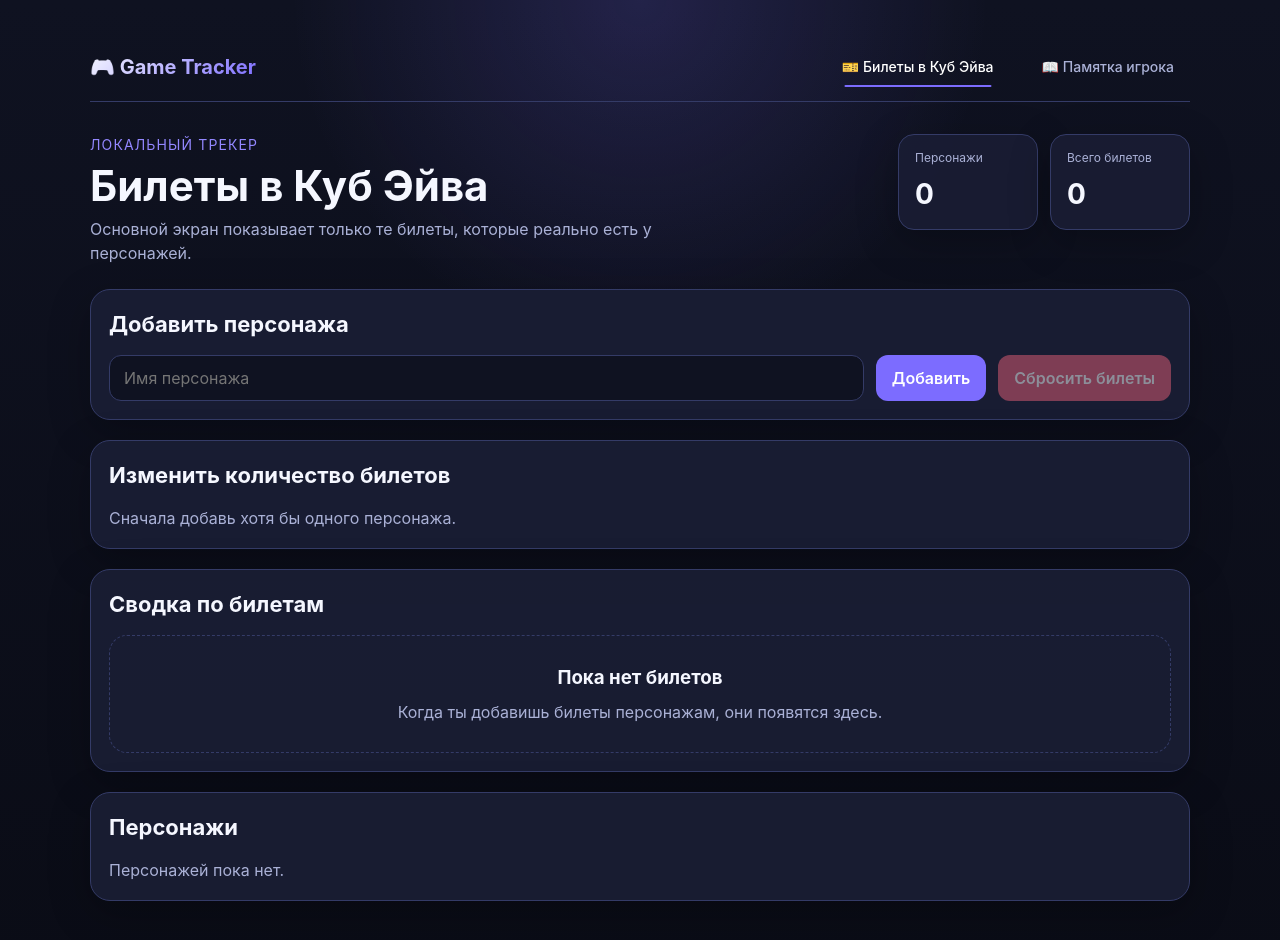
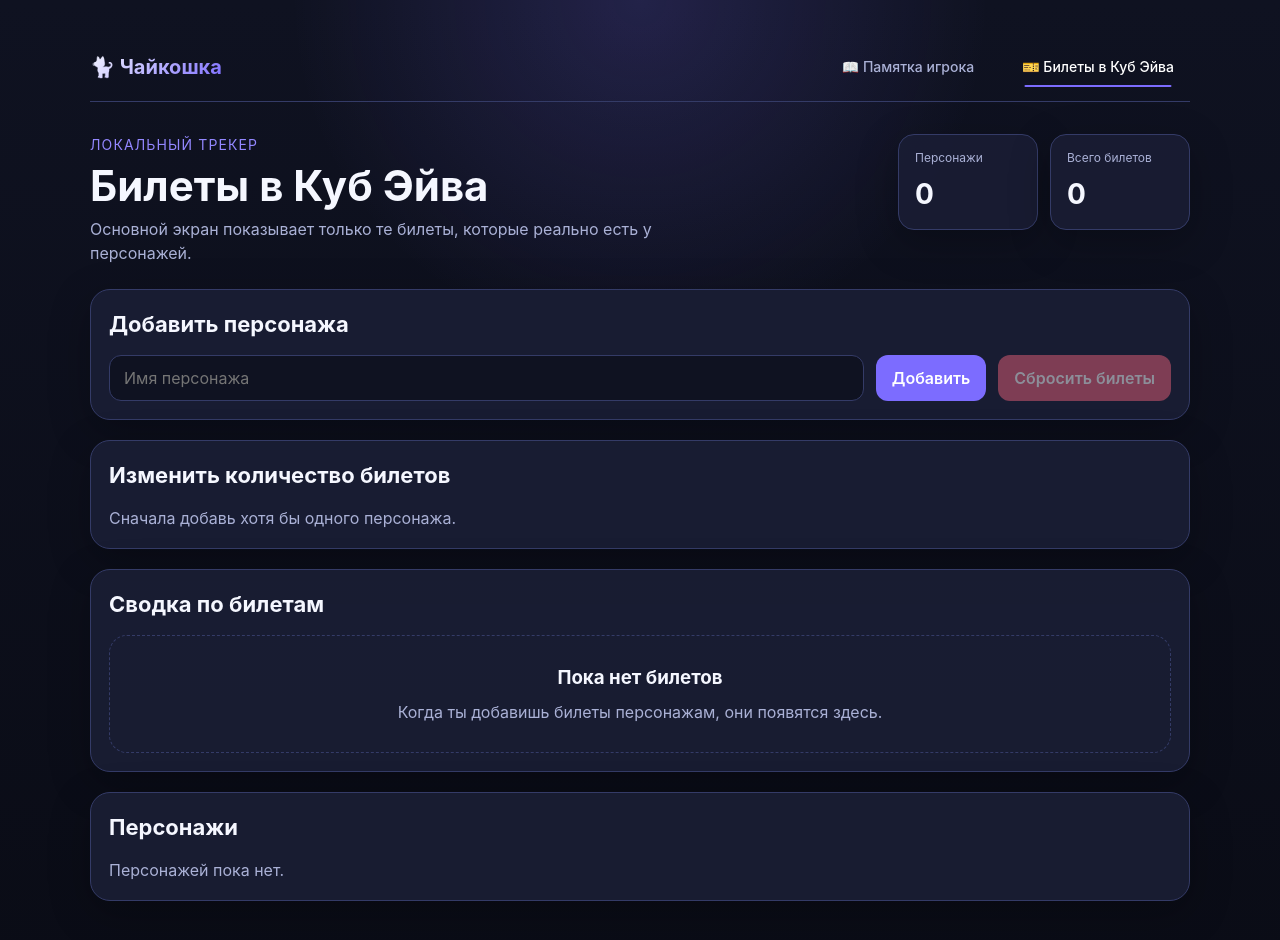
Before and after one commit to atatarov/cubs, a React (Vite) app: page / in a window 1280 px wide. Shown: the top 940 px of the page. Built offline with nearby package versions, Linux system fonts and the light colour scheme.

Commit message:
Change navigation

```diff
--- a/index.html
+++ b/index.html
@@ -4,7 +4,7 @@
     <meta charset="UTF-8" />
     <link rel="icon" type="image/svg+xml" href="/cube-ava-tickets/favicon.svg" />
     <meta name="viewport" content="width=device-width, initial-scale=1.0" />
-    <title>Куб Эйва — билеты</title>
+    <title>Чайкошка</title>
   </head>
   <body>
     <div id="root"></div>
--- a/src/components/Navigation/Navigation.tsx
+++ b/src/components/Navigation/Navigation.tsx
@@ -11,21 +11,22 @@ export function Navigation({ currentPage, onPageChange }: NavigationProps) {
   return (
     <nav className={styles.navigation}>
       <div className={styles.navigation__logo}>
-        🎮 Game Tracker
+        🐈 Чайкошка
       </div>
       <div className={styles.navigation__links}>
+
+        <button
+          className={`${styles.navLink} ${currentPage === 'guide' ? styles['navLink--active'] : ''}`}
+          onClick={() => onPageChange('guide')}
+        >
+          📖 Памятка игрока
+        </button>
         <button
           className={`${styles.navLink} ${currentPage === 'tickets' ? styles['navLink--active'] : ''}`}
           onClick={() => onPageChange('tickets')}
         >
           🎫 Билеты в Куб Эйва
         </button>
-        <button
-          className={`${styles.navLink} ${currentPage === 'guide' ? styles['navLink--active'] : ''}`}
-          onClick={() => onPageChange('guide')}
-        >
-          📖 Памятка игрока
-        </button>
       </div>
     </nav>
   );
```
